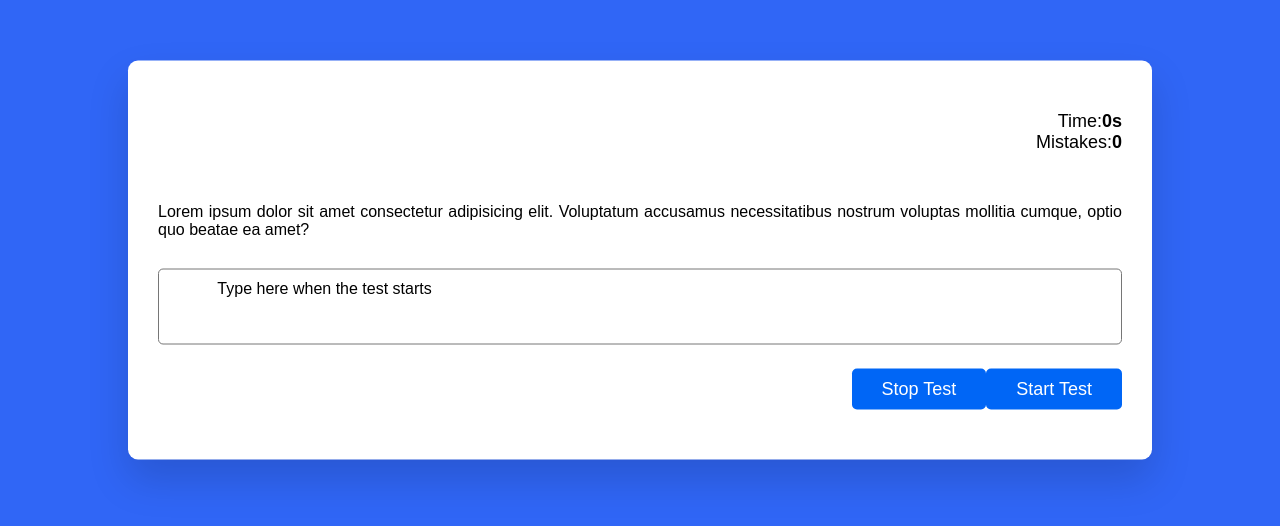
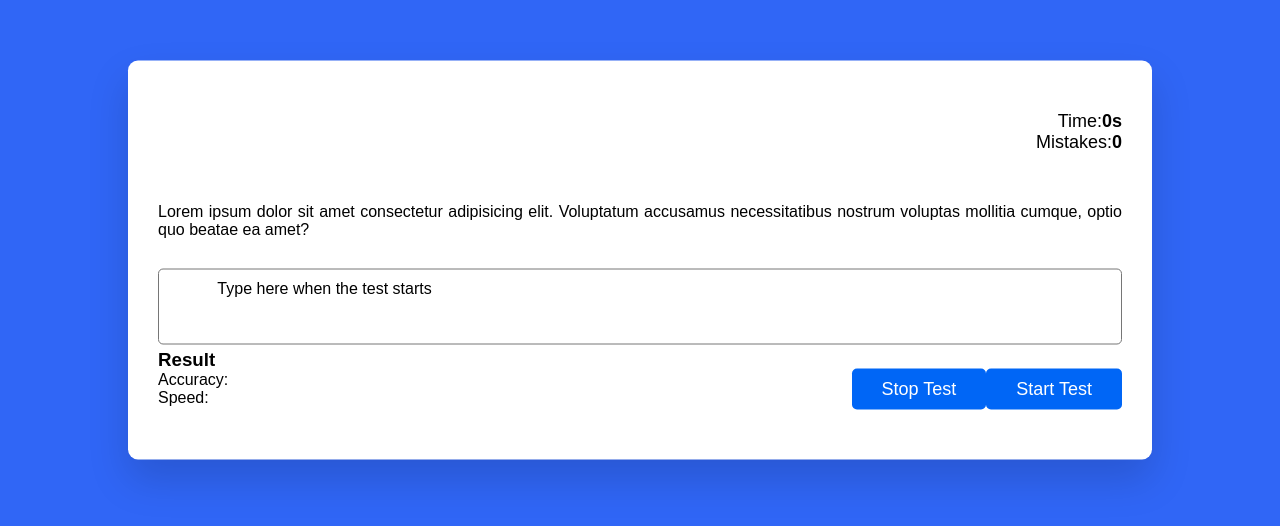
Before and after one commit to AmirTaki/Typing-test, a plain HTML site: page index.html in a window 1280 px wide. Shown: the part 140-666 px from the top of the page. Drawn offline with Linux system fonts and the light colour scheme; a script that the page names is missing.

Commit message:
result index:

```diff
--- a/index.html
+++ b/index.html
@@ -28,6 +28,13 @@
         <button id = "stop-test">
             Stop Test
         </button>
+        <div class="result">
+            <h3>Result</h3>
+            <div class="wrapper">
+                <p>Accuracy: <span id = "accuracy"></span></p>
+                <p>Speed: <span id = "wpm"></span> </p>
+            </div>
+        </div>
     </div>
     <script src = "./src/main.js`"></script>
 </body>
```
